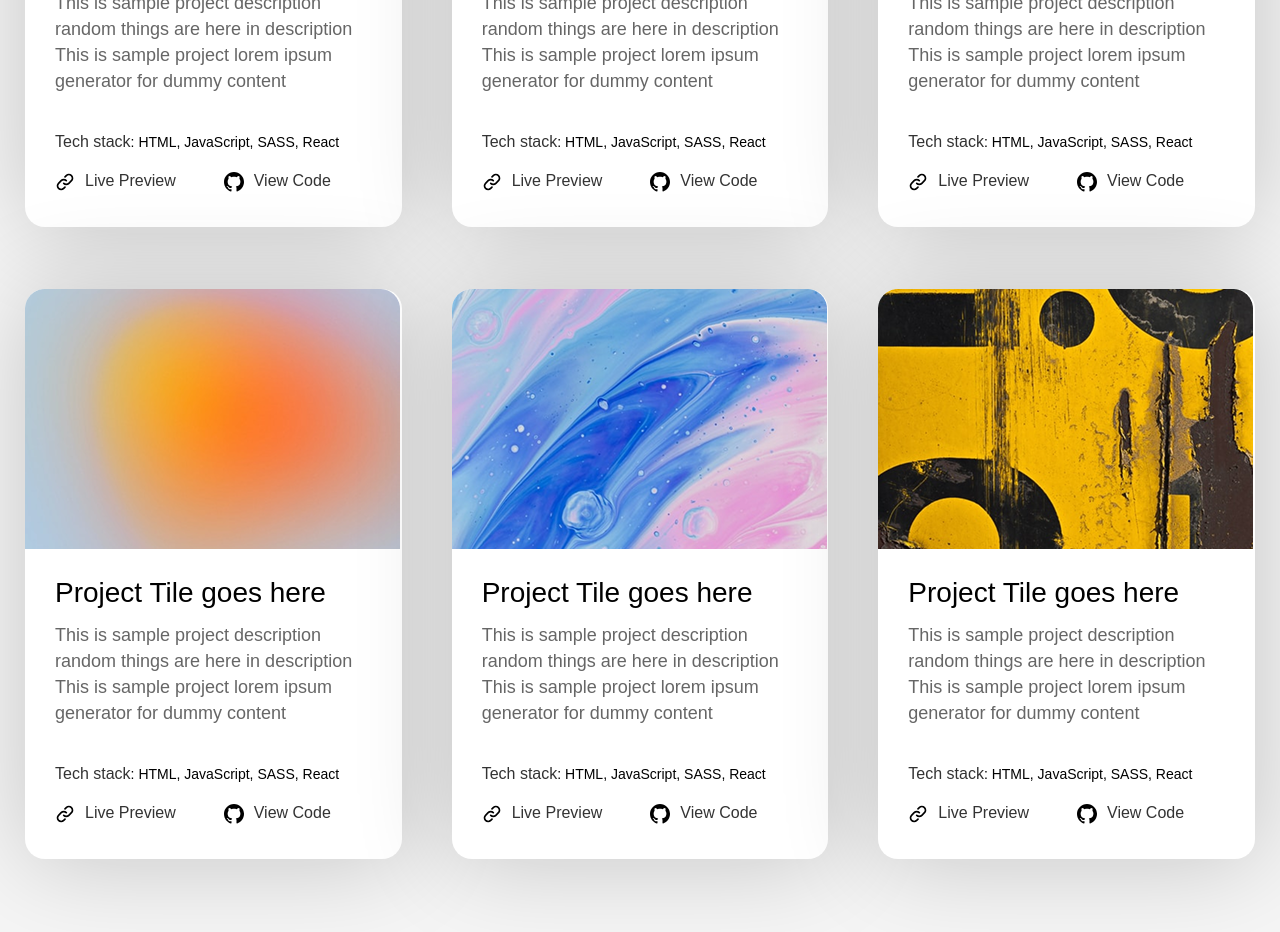
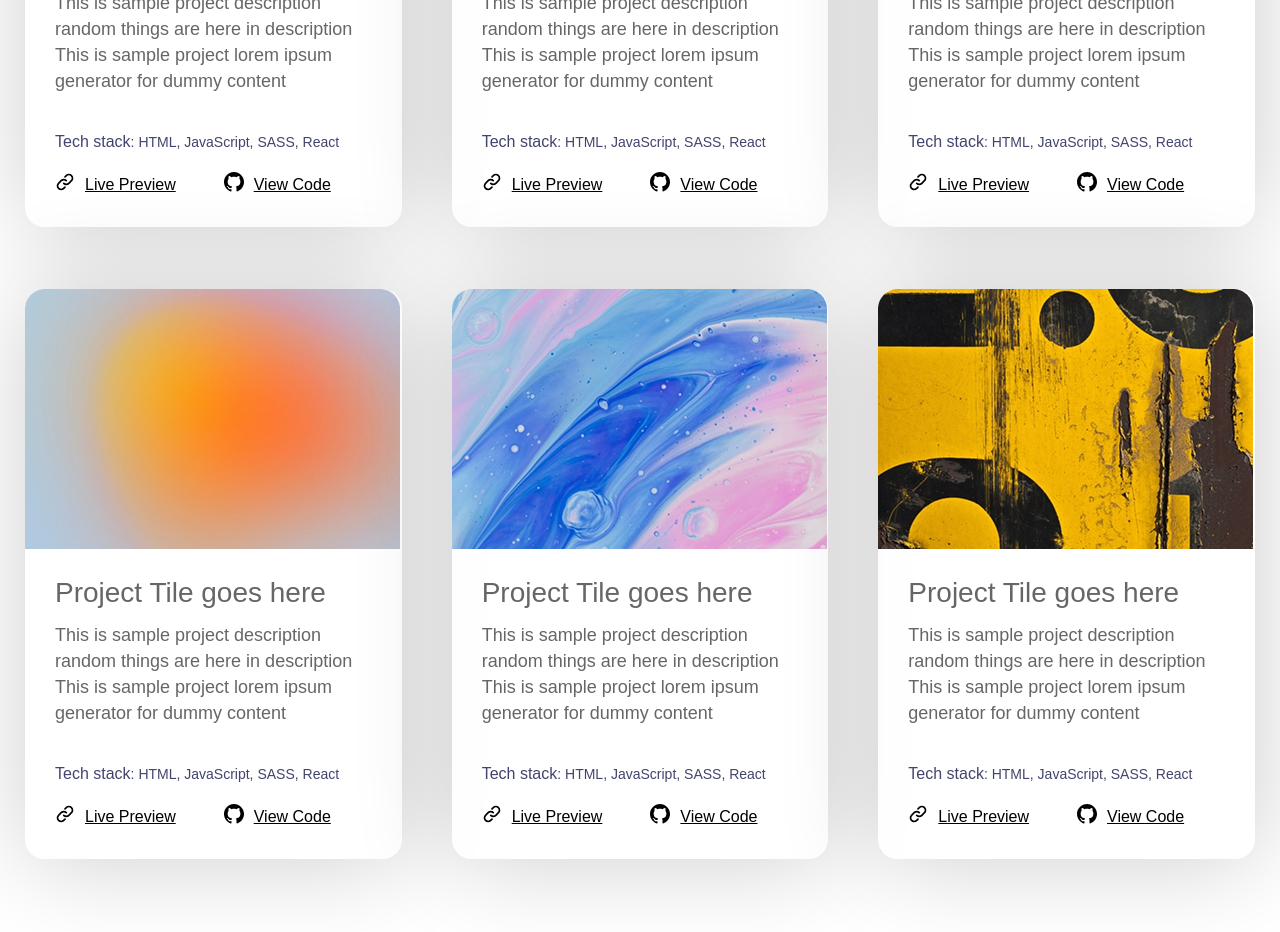
Before and after one commit to EvgenyStishenok99/myPotfolio, a React (Vite) app: page / in a window 1280 px wide. Shown: the part 3760-4692 px from the top of the page. Built offline with nearby package versions, Linux system fonts and the light colour scheme.

Commit message:
add dark theme for project

```diff
--- a/src/App.tsx
+++ b/src/App.tsx
@@ -8,12 +8,18 @@ import {SpaProjects} from "./layout/spaProjects/SpaProjects.tsx";
 import {SpaContacts} from "./layout/spaContacts/SpaContacts.tsx";
 import {Footer} from "./layout/footer/Footer.tsx";
 
-import React, { useState, useEffect } from 'react';
+import  { useState, useEffect } from 'react';
+
+// Интерфейс для пропсов AppStyle
+interface AppStyleProps {
+  darkMode: boolean;
+}
 
 function App() {
   const [darkMode, setDarkMode] = useState(false);
 
   useEffect(() => {
+    // Применяем класс к body для глобальной темы
     if (darkMode) {
       document.body.classList.add('dark-theme');
       localStorage.setItem('theme', 'dark');
@@ -30,12 +36,13 @@ function App() {
           onClick={() => setDarkMode(!darkMode)}
           style={{
             position: "fixed",
+
             top: '15px',
             right: '1px',
             zIndex: 1000,
             padding: '8px 12px',
-            background: darkMode ? '#333' : '#fff',
-            color: darkMode ? '#fff' : '#333',
+            // background: darkMode ? 'linear-gradient(90deg, #13b0f5 2.6%, #e70faa 100%)' : 'linear-gradient(90deg,#e70faa,  2.6%, #13b0f5, 100%)',
+            color: darkMode ? '#ffffff' : '#333',
             border: 'none',
             borderRadius: '40px',
             cursor: 'pointer'
@@ -44,11 +51,11 @@ function App() {
           {darkMode ? '☀️ ' : '🌙 '}
         </button>
 
-        <Header darkMode={darkMode} /> {/* Передаем darkMode в Header */}
+        <Header darkMode={darkMode} />
         <SpaMain />
         <SpaAbout />
         <SpaSkills />
-        <SpaProjects />
+        <SpaProjects darkMode={darkMode}/>
         <SpaContacts />
         <Footer />
       </Container>
@@ -58,9 +65,10 @@ function App() {
 
 export default App
 
-const AppStyle = styled.div`
-  background-color: ${props => props.darkMode ? '#121212' : 'whitesmoke'};
-  color: ${props => props.darkMode ? '#ffffff' : '#333333'};
+// Явно указываем тип для styled компонента
+const AppStyle = styled.div<AppStyleProps>`
+  background-color: ${props => props.darkMode ? '#121212' : '#ffffff'};
+
   display: flex;
   flex-direction: column;
   align-items: center;
@@ -72,4 +80,8 @@ const Container = styled.div`
   max-width: 1230px;
   width: 100%;
   padding: 0 15px;
+  button{
+    background: linear-gradient(90deg, #13b0f5 2.6%, #e70faa 100%);
+  }
+
 `
--- a/src/layout/header/Header.tsx
+++ b/src/layout/header/Header.tsx
@@ -27,16 +27,10 @@ const StyleHeader = styled.header<{ darkMode: boolean }>`
   background-color: ${props =>
     props.darkMode
       ? 'rgba(18, 18, 18, 0.8)'  // Темный режим с прозрачностью
-      : 'rgba(245, 245, 245, 0.8)' // Светлый режим с прозрачностью
+      : 'rgba(255,255,255,0.8)' // Светлый режим с прозрачностью
   };
   backdrop-filter: blur(10px); // Добавляем размытие для эффекта стекла
   transition: background-color 2s; // Плавный переход
 
-  // Дополнительные стили для темного режима
-  color: ${props => props.darkMode ? '#ffffff' : '#333333'};
-  box-shadow: ${props =>
-    props.darkMode
-      ? '0 2px 10px rgba(0, 0, 0, 0.3)'
-      : '0 2px 10px rgba(0, 0, 0, 0.1)'
-  };
+
 `
--- a/src/layout/spaProjects/SpaProjects.tsx
+++ b/src/layout/spaProjects/SpaProjects.tsx
@@ -1,14 +1,19 @@
 import styled from "styled-components";
 import {MyProjects} from "./myProjects/MyProjects.tsx";
+import React from "react";
+
+interface SpaProjectsProps {
+  darkMode: boolean;
+}
+export const SpaProjects: React.FC<SpaProjectsProps> = ({darkMode}) => {
 
 
-export const SpaProjects = () => {
   return (
-    <SpaProjectsStyles id="SpaProjects">
+    <SpaProjectsStyles  id="SpaProjects" >
       <TopBlock>
         <MainH1>Projects</MainH1>
         <MainP> Things I’ve built so far</MainP>
-       <MyProjects/>
+       <MyProjects darkMode={darkMode} />
       </TopBlock>
     </SpaProjectsStyles>
   );
@@ -17,6 +22,7 @@ export const SpaProjects = () => {
 const SpaProjectsStyles = styled.div`
   padding-top: 201px;
   font-family: "Poppins", sans-serif;
+
 
 `
 const MainP = styled.p`
@@ -35,4 +41,5 @@ const   MainH1 = styled.h1`
   color: #42446e;
 `
 const TopBlock = styled.div`
+
 `
--- a/src/layout/spaProjects/myProjects/MyProjects.tsx
+++ b/src/layout/spaProjects/myProjects/MyProjects.tsx
@@ -1,9 +1,12 @@
 import styled from "styled-components";
 import {ChainSvg} from "../svg for project/ChainSvg.tsx";
 import {LittleGitHubSvg} from "../svg for project/LittleGitHubSvg.tsx";
+import React from "react";
 
-
-export const MyProjects = () => {
+interface MyProjectsProps {
+  darkMode: boolean;
+}
+export const MyProjects: React.FC<MyProjectsProps>= ({ darkMode }) => {
   const projects = [
     {
       id: 1,
@@ -57,35 +60,35 @@ export const MyProjects = () => {
 
   const projectLinks = [
     {
-      icon: <ChainSvg />,
+      icon: <ChainSvg darkMode={darkMode}/>,
       text: "Live Preview"
     },
     {
-      icon: <LittleGitHubSvg />,
+      icon: <LittleGitHubSvg darkMode={darkMode}/>,
       text: "View Code"
     }
   ];
   return (
-    <MyProjectsStyles>
+    <MyProjectsStyles >
       {projects.map((project) => (
-        <Project key={project.id}>
+        <Project key={project.id} darkMode={darkMode}>
           <BlockForProject>
             <img src={project.imgSrc} alt={project.alt} />
-            <TextBlock>
-              <h3>{project.title}</h3>
-              <Description>
+            <TextBlock darkMode={darkMode}>
+              <h3 >{project.title}</h3>
+              <Description darkMode={darkMode}>
                 {project.description}
               </Description>
-              <TechStack>
-                Tech stack<DedicatedTechStack>
+              <TechStack darkMode={darkMode}>
+                Tech stack<DedicatedTechStack darkMode={darkMode}>
                 : {project.techStack}
               </DedicatedTechStack>
               </TechStack>
-              <BottomForProjectBlock>
+              <BottomForProjectBlock >
                 {projectLinks.map((link, index) => (
-                  <SvgWithText key={index}>
+                  <SvgWithText key={index} darkMode={darkMode}>
                     {link.icon}
-                    <TextForButtonPart>{link.text}</TextForButtonPart>
+                    <TextForButtonPart darkMode={darkMode}>{link.text}</TextForButtonPart>
                   </SvgWithText>
                 ))}
               </BottomForProjectBlock>
@@ -107,16 +110,23 @@ const MyProjectsStyles = styled.div`
   width: 100%; /* Растягиваем на всю ширину контейнера */
   height: 100%;
   margin-bottom: 136px;
+
 `
-const Project = styled.div`
+const Project = styled.div<{ darkMode: boolean }>`
   //border: 2px solid #ff5733;
   border-radius: 20px;
   //width: 375px;
   height: 570px;
   box-shadow: 2px 2px 100px 0 rgba(0, 0, 0, 0.2);
-  background: #fff;
+  background-color: ${props =>
+    props.darkMode
+      ? '#363636'  // Темный режим с прозрачностью
+      : 'rgba(255,255,255,0.8)' // Светлый режим с прозрачностью
+  };
+  transition: background-color 2s;
+
 `
-const TextBlock = styled.div`
+const TextBlock = styled.div<{ darkMode: boolean }>`
   display: flex;
   //max-width: 375px;
   flex-direction: column;
@@ -128,12 +138,15 @@ const TextBlock = styled.div`
     font-size: 28px;
     line-height: 93%;
 
-    color: #000;
+    color: ${props =>
+      props.darkMode
+        ? '#ccc'  // Темный режим с прозрачностью
+        : '#666' };// Светлый режим с прозрачностью
   }
 `
 const BlockForProject = styled.div`
 `
-const Description = styled.p`
+const Description = styled.p<{ darkMode: boolean }>`
   margin-top: 0;
   margin-bottom: 12px;
   //border: 2px solid #0039ff;
@@ -142,25 +155,52 @@ const Description = styled.p`
   font-weight: 300;
   font-size: 18px;
   line-height: 144%;
-  color: #666;
+  color: ${props =>
+  props.darkMode
+    ? '#ccc'  // Темный режим с прозрачностью
+    : '#666' };// Светлый режим с прозрачностью
+
 `
-const TechStack = styled.p`
+const TechStack = styled.p<{ darkMode: boolean }>`
   margin: 0 0 21px 0 ;
+
+  color: ${props =>
+    props.darkMode
+      ? '#ccc'  // Темный режим с прозрачностью
+      : '#42446e' };// Светлый режим с прозрачностью
+
 `
-const DedicatedTechStack = styled.mark`
+const DedicatedTechStack = styled.mark<{ darkMode: boolean }>`
   font-weight: 300;
   font-size: 14px;
   background: transparent;
+
+  color: ${props =>
+    props.darkMode
+      ? '#ccc'  // Темный режим с прозрачностью
+      : '#42446e' };// Светлый режим с прозрачностью
 `
 const BottomForProjectBlock = styled.div`
   display: flex;
   gap:48px;
   padding-bottom: 25px;
 `
-const SvgWithText = styled.div`
+const SvgWithText = styled.div<{ darkMode: boolean }>`
   display: flex;
   gap: 10px;
 `
-const TextForButtonPart = styled.div`
+const TextForButtonPart = styled.div<{ darkMode: boolean }>`
   margin: 0;
+
+  font-weight: 400;
+  font-size: 16px;
+  line-height: 163%;
+  text-decoration: underline;
+  text-decoration-skip-ink: none;
+
+
+  color: ${props =>
+    props.darkMode
+      ? '#fff'  // Темный режим с прозрачностью
+      : '#000' };// Светлый режим с прозрачностью
 `
--- a/src/layout/spaProjects/svg for project/ChainSvg.tsx
+++ b/src/layout/spaProjects/svg for project/ChainSvg.tsx
@@ -1,10 +1,27 @@
+import React from "react";
 
+interface ChainSvgProps {
+  darkMode: boolean;
+}
 
-export const ChainSvg = () => {
+export const ChainSvg: React.FC<ChainSvgProps> = ({darkMode}) => {
   return (
     <svg width="20" height="20" viewBox="0 0 20 20" fill="none" xmlns="http://www.w3.org/2000/svg">
-      <path d="M11.2867 8.7133C10.6041 8.031 9.67846 7.64771 8.71334 7.64771C7.74821 7.64771 6.82259 8.031 6.14 8.7133L3.56584 11.2866C2.88324 11.9692 2.49976 12.895 2.49976 13.8604C2.49976 14.8257 2.88324 15.7515 3.56584 16.4341C4.24844 17.1167 5.17424 17.5002 6.13959 17.5002C7.10493 17.5002 8.03074 17.1167 8.71334 16.4341L10 15.1475" stroke="black" stroke-width="1.66667" stroke-linecap="round" stroke-linejoin="round" />
-      <path d="M8.71338 11.2867C9.39597 11.969 10.3216 12.3523 11.2867 12.3523C12.2518 12.3523 13.1775 11.969 13.86 11.2867L16.4342 8.71334C17.1168 8.03074 17.5003 7.10493 17.5003 6.13959C17.5003 5.17424 17.1168 4.24844 16.4342 3.56584C15.7516 2.88324 14.8258 2.49976 13.8605 2.49976C12.8951 2.49976 11.9693 2.88324 11.2867 3.56584L10 4.8525" stroke="black" stroke-width="1.66667" stroke-linecap="round" stroke-linejoin="round" />
+      <path d="M11.2867
+      8.7133C10.6041 8.031 9.67846 7.64771
+      8.71334 7.64771C7.74821 7.64771 6.82259
+      8.031 6.14 8.7133L3.56584 11.2866C2.88324 11.9692
+      2.49976 12.895 2.49976 13.8604C2.49976 14.8257
+      2.88324 15.7515 3.56584 16.4341C4.24844 17.1167
+       5.17424 17.5002 6.13959 17.5002C7.10493 17.5002 8.03074
+       17.1167 8.71334 16.4341L10 15.1475" stroke={darkMode ? "#ffffff" : "#000000"} stroke-width="1.66667"
+            stroke-linecap="round" stroke-linejoin="round"  />
+      <path d="M8.71338 11.2867C9.39597 11.969 10.3216 12.3523 11.2867
+       12.3523C12.2518 12.3523 13.1775
+       11.969 13.86 11.2867L16.4342 8.71334C17.1168 8.03074 17.5003
+       7.10493 17.5003 6.13959C17.5003 5.17424 17.1168 4.24844 16.4342
+       3.56584C15.7516 2.88324 14.8258 2.49976 13.8605 2.49976C12.8951
+        2.49976 11.9693 2.88324 11.2867 3.56584L10 4.8525" stroke={darkMode ? "#ffffff" : "#000000"} stroke-width="1.66667" stroke-linecap="round" stroke-linejoin="round" />
     </svg>
   );
 };
```
Also changed, not shown: src/layout/spaProjects/svg for project/LittleGitHubSvg.tsx (+20 -3 lines).
